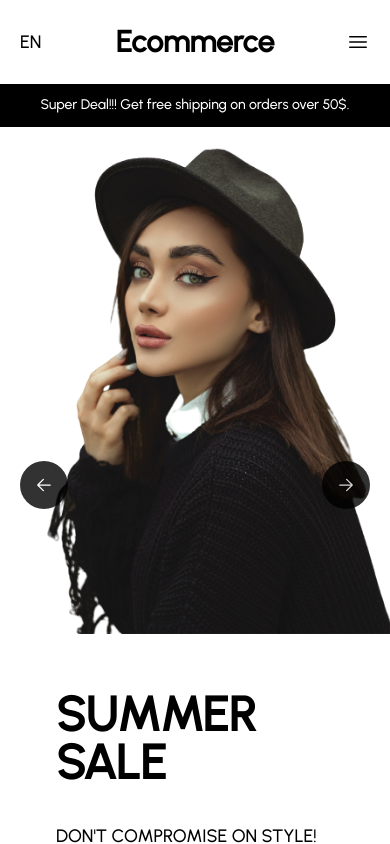
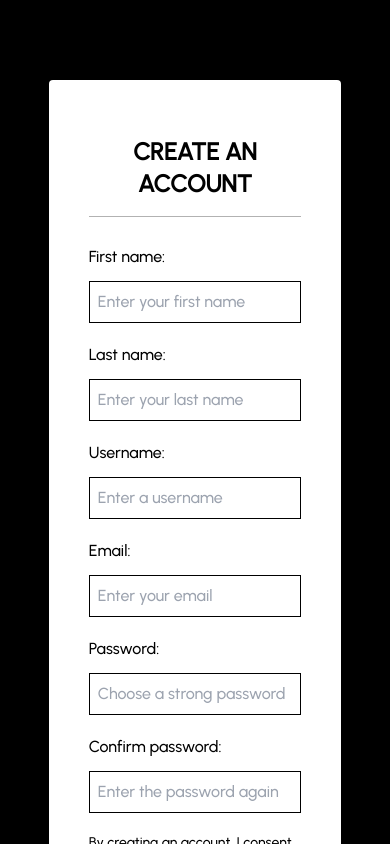
Before and after one commit to Prahyas/completeEcommerce, a React (Vite) app: page / in a window 390 px wide. Shown: the top 844 px of the page. Built offline with nearby package versions, Linux system fonts and the light colour scheme.

Commit message:
added responsiveness to login and register too

```diff
--- a/src/App.jsx
+++ b/src/App.jsx
@@ -9,7 +9,7 @@ import Home from "./pages/Home";
 function App() {
   return (
     <div className="App">
-      <Home />
+      <Register />
     </div>
   );
 }
--- a/src/pages/Login.jsx
+++ b/src/pages/Login.jsx
@@ -2,15 +2,14 @@ import React from "react";
 
 const Login = () => {
   return (
-    <div className="h-screen bg-black flex justify-center items-center ">
-      <div className="wrapper h-auto p-5 w-[40%] bg-white rounded space-y-5">
-        <h1 className="p-4 text-3xl font-semibold text-center border-b-2 border-black">
+    <div className="h-screen md:h-screen w-full py-20 bg-black flex justify-center items-center ">
+      <div className="wrapper lg:min-w-[60vw] md:w-[60vh] h-auto p-10 w-3/4 bg-white rounded space-y-7">
+        <h1 className="p-4 text-2xl font-semibold text-center border-b-[1px] border-opacity-30 border-black">
           LOG IN
         </h1>
         <form className="space-y-5" action="">
-          <div className="flex items-center gap-3">
+          <div className="flex flex-col gap-3">
             <span className="flex-1">Email or Username: </span>
-
             <input
               type="text"
               placeholder="Enter your username or email"
@@ -18,7 +17,7 @@ const Login = () => {
             />
           </div>
 
-          <div className="flex items-center gap-3">
+          <div className="flex flex-col gap-3">
             <span className="flex-1">Password: </span>
 
             <input
@@ -28,7 +27,7 @@ const Login = () => {
             />
           </div>
 
-          <div className="flex items-center gap-3">
+          <div className="flex flex-col gap-3 ">
             <span className="flex-1">Or login with </span>
             <div className="flex flex-[2_2_0%] space-x-2">
               <button className="py-2 px-2  text-sm bg-transparent cursor-pointer border-2 border-black">
@@ -44,7 +43,7 @@ const Login = () => {
           </div>
 
           <button
-            className="p-3 text-xl bg-transparent cursor-pointer border border-black
+            className="p-3 text-xl bg-black text-white w-full cursor-pointer border border-black
           "
           >
             Login
--- a/src/pages/Register.jsx
+++ b/src/pages/Register.jsx
@@ -2,22 +2,22 @@ import React from "react";
 
 const Register = () => {
   return (
-    <div className="h-screen bg-black flex justify-center items-center ">
-      <div className="wrapper p-5 w-[40%] bg-white rounded space-y-5">
-        <h1 className="p-4 text-3xl font-semibold text-center border-b-2 border-black">
+    <div className="h-auto md:h-screen w-full py-20 bg-black flex justify-center items-center ">
+      <div className="wrapper lg:min-w-[60vw] md:w-[60vh] h-auto p-10 w-3/4 bg-white rounded space-y-7">
+        <h1 className="p-4 text-2xl font-semibold text-center border-b-[1px] border-opacity-30 border-black">
           CREATE AN ACCOUNT
         </h1>
         <form className="space-y-5" action="">
-          <div className="flex items-center gap-3">
+          <div className="flex flex-col md:flex-row gap-5">
+            <div className="flex md:flex-1 flex-col gap-3">
               <span className="flex-1">First name: </span>
-
               <input
                 type="text"
                 placeholder="Enter your first name"
                 className="flex-[2_2_0%] p-2 border border-black"
               />
             </div>
-          <div className="flex items-center gap-3">
+            <div className="flex md:flex-1 flex-col gap-3">
               <span className="flex-1">Last name: </span>
 
               <input
@@ -26,7 +26,8 @@ const Register = () => {
                 className="flex-[2_2_0%] p-2 border border-black"
               />
             </div>
-          <div className="flex items-center gap-3">
+          </div>
+          <div className="flex flex-col gap-3">
             <span className="flex-1">Username: </span>
 
             <input
@@ -35,7 +36,7 @@ const Register = () => {
               className="flex-[2_2_0%] p-2 border border-black"
             />
           </div>
-          <div className="flex items-center gap-3">
+          <div className="flex flex-col gap-3">
             <span className="flex-1">Email: </span>
 
             <input
@@ -44,7 +45,8 @@ const Register = () => {
               className="flex-[2_2_0%] p-2 border border-black"
             />
           </div>
-          <div className="flex items-center gap-3">
+          <div className="flex flex-col md:flex-row gap-5">
+            <div className="flex md:flex-1 flex-col gap-3">
               <span className="flex-1">Password: </span>
 
               <input
@@ -53,7 +55,7 @@ const Register = () => {
                 className="flex-[2_2_0%] p-2 border border-black"
               />
             </div>
-          <div className="flex items-center gap-3">
+            <div className="flex md:flex-1 flex-col gap-3">
               <span className="flex-1">Confirm password: </span>
 
               <input
@@ -62,13 +64,13 @@ const Register = () => {
                 className="flex-[2_2_0%] p-2 border border-black"
               />
             </div>
-
+          </div>
           <div className="agreement text-sm">
             By creating an account, I consent to use my information in
             accordance to the <strong>Privacy Policy</strong>
           </div>
           <button
-            className="p-3 text-xl bg-transparent cursor-pointer border border-black
+            className="p-3 text-xl bg-black text-white w-full cursor-pointer border border-black
               "
           >
             REGISTER
```
Lines whose indentation alone changed are shown as unchanged.
